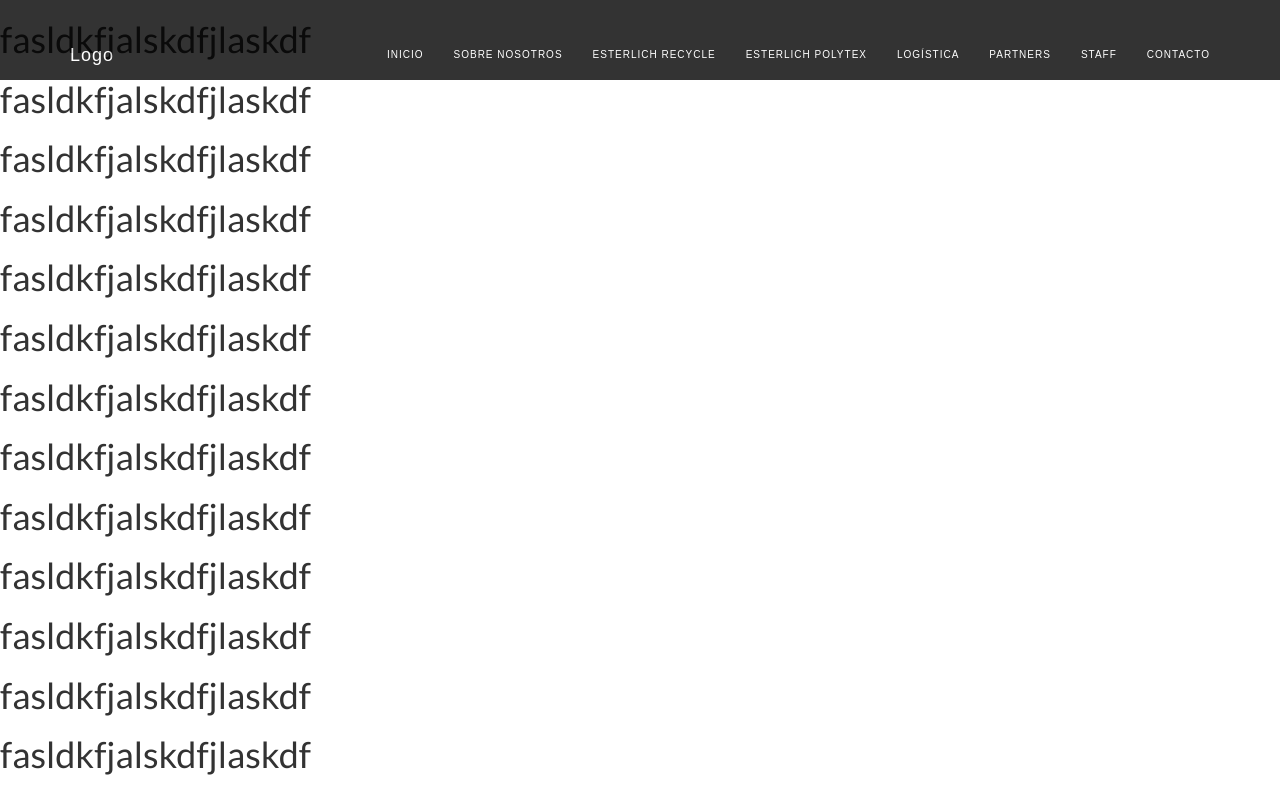
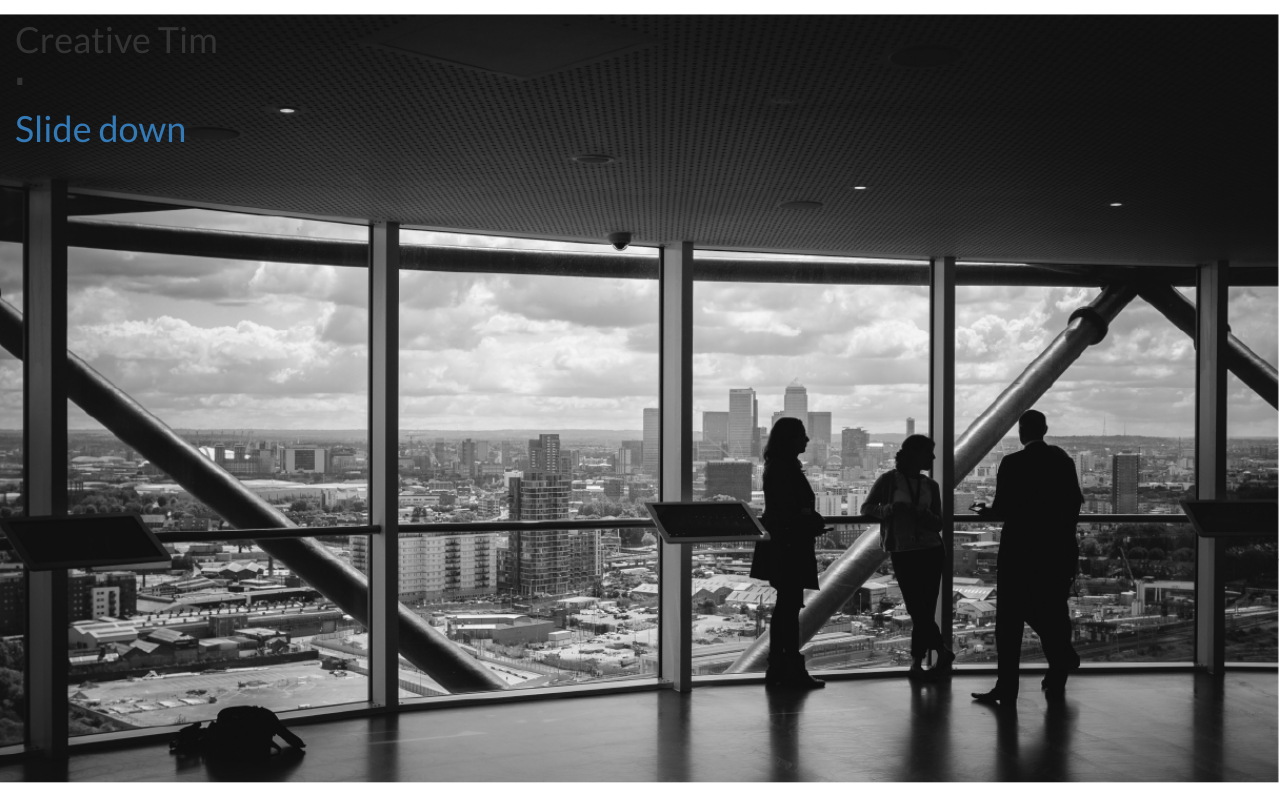
Before and after one commit to juancturcios/Esterlich, a plain HTML site: page index.html in a window 1280 px wide. Shown: the top 792 px of the page. Drawn offline with nearby package versions, Linux system fonts and the light colour scheme.

Commit message:
cambios1

```diff
--- a/index.html
+++ b/index.html
@@ -6,6 +6,7 @@
   <meta charset="utf-8">
   <meta name="viewport" content="width=device-width, initial-scale=1">
   <link rel="stylesheet" href="https://maxcdn.bootstrapcdn.com/bootstrap/3.3.7/css/bootstrap.min.css">
+  <link rel="stylesheet" href="style/style.css">
   <link href="https://fonts.googleapis.com/css?family=Lato" rel="stylesheet" type="text/css">
   <script src="https://ajax.googleapis.com/ajax/libs/jquery/3.1.1/jquery.min.js"></script>
   <script src="https://maxcdn.bootstrapcdn.com/bootstrap/3.3.7/js/bootstrap.min.js"></script>
@@ -18,18 +19,25 @@ $(document).ready(function(){
   $(".navbar").hide();
 
   // fade in .navbar
-  $(function () {
-      $(window).scroll(function () {
+
+      $("#slide").click(function () {
           // set distance user needs to scroll before we fadeIn navbar
-          if ($(this).scrollTop() > 100) {
+
               $('.navbar').fadeIn();
-              $("#PRUEBA").hide();
-
-          }
+              $("#PRUEBA").fadeOut();
+              $(function() {
+    $(document).on('click', 'a.page-scroll', function(event) {
+        var $anchor = $(this);
+        $('html, body').stop().animate({
+            scrollTop: $($anchor.attr('href')).offset().top
+        }, 1500, 'easeInOutExpo');
+        event.preventDefault();
+    });
+});
       });
 
 
-  });
+
 
 
 
@@ -85,7 +93,7 @@ $(document).ready(function(){
 </head>
 <body id="myPage" data-spy="scroll" data-target=".navbar" data-offset="60">
 
-  <nav class="navbar navbar-default navbar-fixed-top">
+  <nav class="navbar navbar-default navbar-fixed-top sticky">
     <div class="container">
       <div class="navbar-header">
         <button type="button" class="navbar-toggle" data-toggle="collapse" data-target="#myNavbar">
@@ -112,10 +120,28 @@ $(document).ready(function(){
     </div>
   </nav>
 
+<div class="wrapper">
 
 
-    <h1 id="PRUEBA">PRUEBA</h1>
-    <h1>fasldkfjalskdfjlaskdf</h1>
+  <section id="PRUEBA" class="section section-header">
+    <div class="pattern-image" style="height:100vh;">
+                    <img src="img/1.png" style="transform: translate3d(0px, 13.3333px, 0px); width:100%; z-index:-1;">
+<!--                     <img src="/assets/img/header6.jpg"/> -->
+                    <div class="container">
+                        <div class="content">
+                            <h1>Creative Tim</h1>
+                            <div class="separator-container">
+                                <div class="separator line-separator">∎</div>
+                            </div>
+                            <a id="slide" class="page-scroll" href="#parte1"><h1 >Slide down</h1></a>
+                        </div>
+                    </div>
+                </div>
+
+  </section>
+  </div>
+
+    <h1 id="parte1">fasldkfjalskdfjlaskdf</h1>
     <h1>fasldkfjalskdfjlaskdf</h1>
     <h1>fasldkfjalskdfjlaskdf</h1>
     <h1>fasldkfjalskdfjlaskdf</h1>
--- a/style/style.css
+++ b/style/style.css
@@ -0,0 +1,11 @@
+.section-header {
+  padding: 0;
+}
+.section-header .container {
+  z-index: 3;
+  position: absolute;
+  width: 100%;
+  height: 100%;
+  display: block;
+  top: 0;
+}
```
Also changed, not shown: img/1.png (renamed from img/Esterlich & Co WP-10.png).
